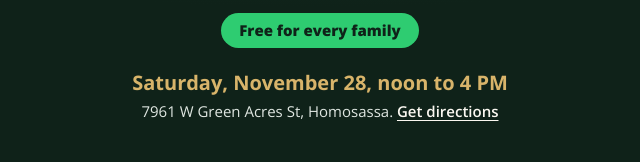
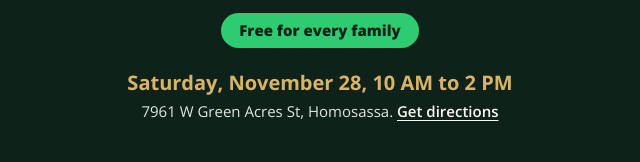
Before and after one commit to christiancenterchurch/family-photos, a plain HTML site: page index.html in a window 1280 px wide. Shown: the part 201-363 px from the top of the page, 320-960 px from the left. Drawn offline with nearby package versions, Linux system fonts and the light colour scheme; no server answers.

Commit message:
Show the correct hours (10 AM to 2 PM) while the times load

```diff
--- a/index.html
+++ b/index.html
@@ -195,7 +195,7 @@
   <header class="hero">
     <h1><span class="script">Christmas</span> Family Photos</h1>
     <div class="free">Free for every family</div>
-    <p class="when"><span id="whenDate">Saturday, November 28,</span> <span id="whenTime">noon to 4 PM</span></p>
+    <p class="when"><span id="whenDate">Saturday, November 28,</span> <span id="whenTime">10 AM to 2 PM</span></p>
     <p class="where"><span id="street">7961 W Green Acres St, Homosassa</span>.
       <a id="directions" href="#" target="_blank" rel="noopener">Get directions</a></p>
   </header>
```
